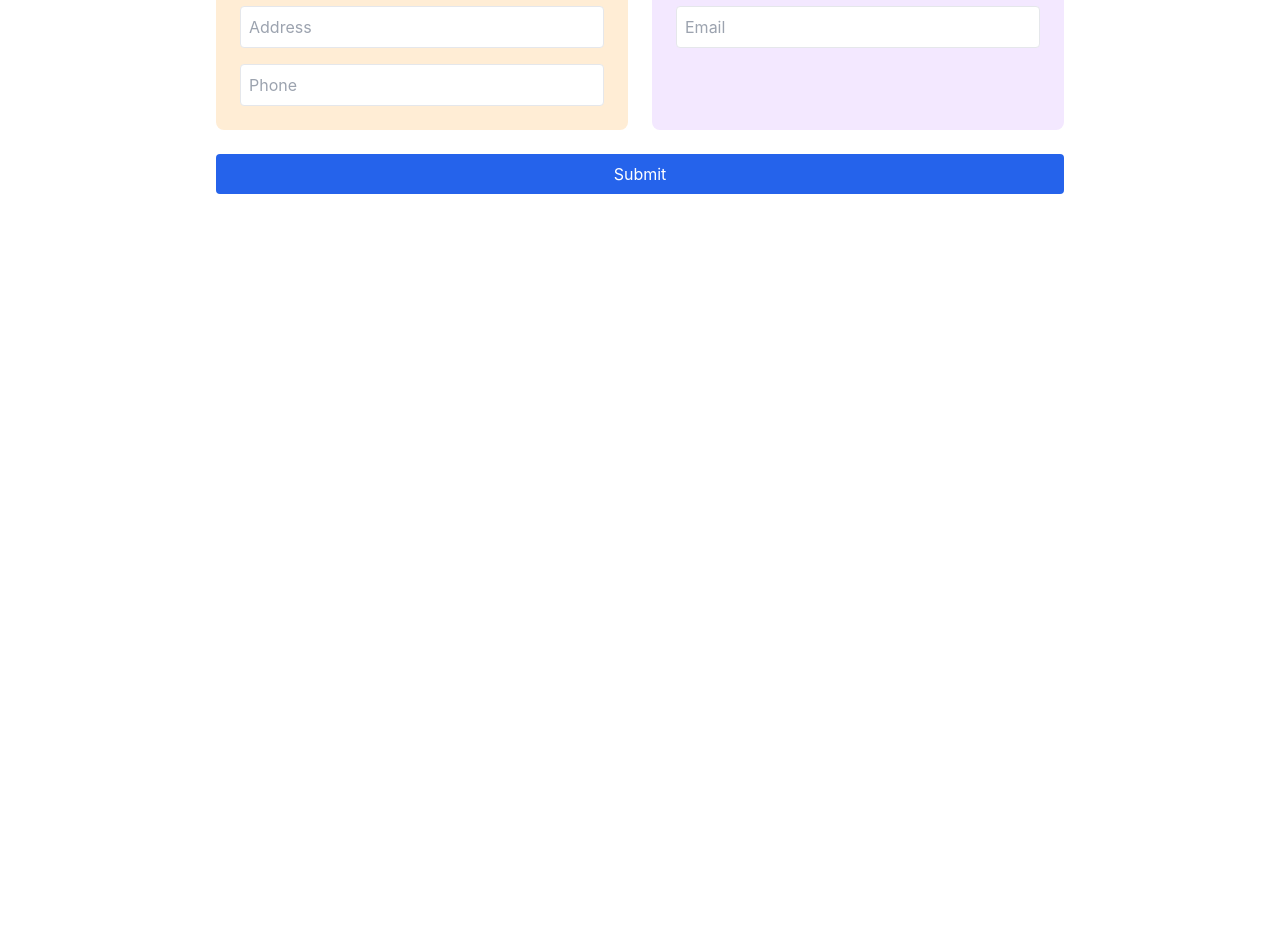
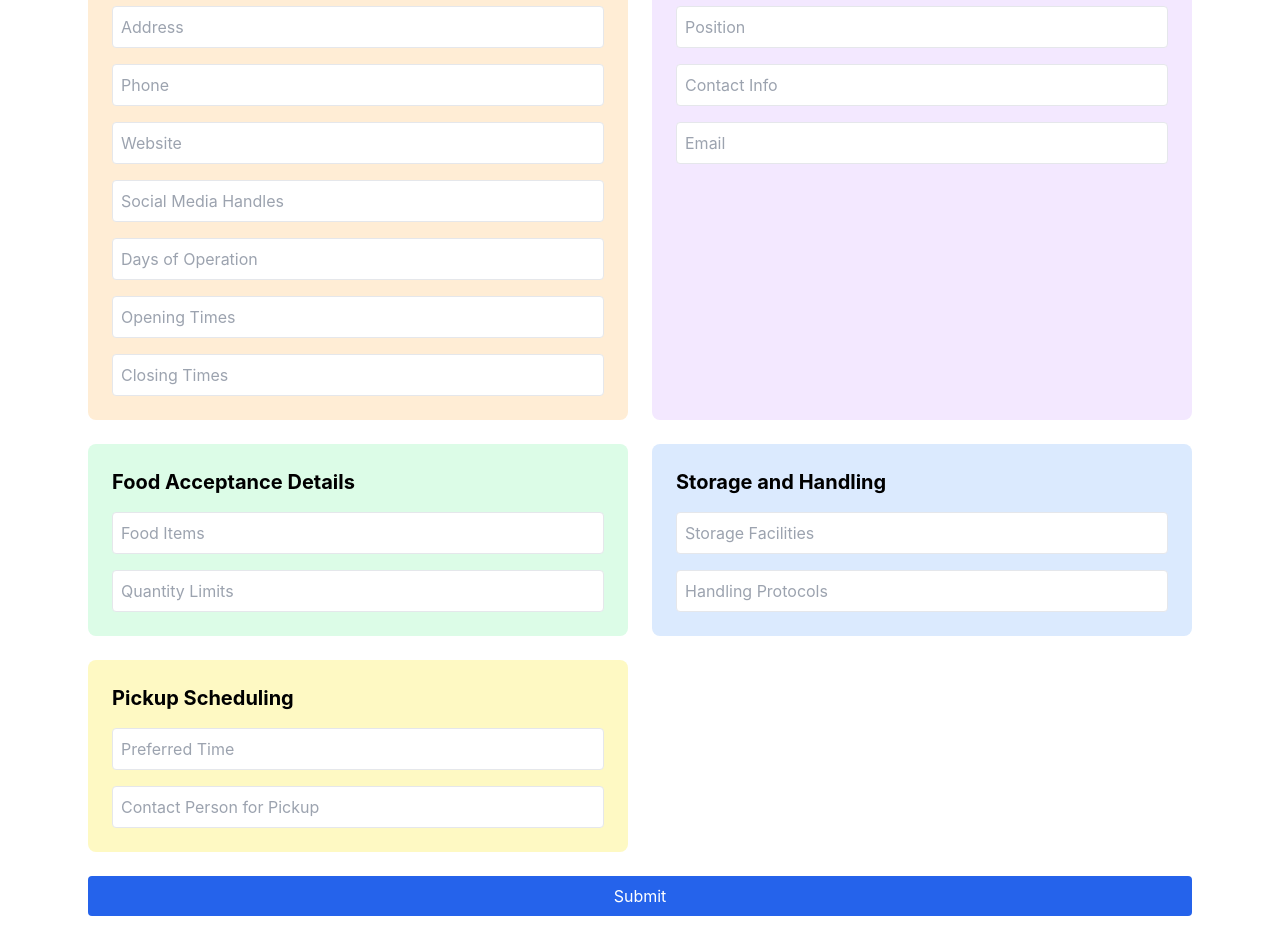
Before and after one commit to mohitraj0801/meal_connect_updated, a React (Create React App) app: page /foodbank-form in a window 1280 px wide. Shown: the part 200-1140 px from the top of the page. Before the commit the page ends 800 px from the top, so only its background shows below. Built offline with nearby package versions, Linux system fonts and the light colour scheme.

Commit message:
updated foodbank form

```diff
--- a/src/App.js
+++ b/src/App.js
@@ -28,7 +28,7 @@ const LoginPage = () => {
 
   return (
     <div className="min-h-screen bg-white">
-      {/* Navigation */}
+
       <nav className="border-b shadow-sm">
         <div className="max-w-6xl mx-auto px-4 py-3">
           <div className="flex items-center justify-between">
@@ -160,12 +160,12 @@ const LoginPage = () => {
   );
 };
 
-// Protected Route Component
+
 const ProtectedRoute = ({ children }) => {
   const navigate = useNavigate();
 
-  // Add your authentication check logic here
-  const isAuthenticated = true; // Replace with actual auth check
+
+  const isAuthenticated = true;
 
   if (!isAuthenticated) {
     navigate('/');
--- a/src/components/FoodBankForm.js
+++ b/src/components/FoodBankForm.js
@@ -11,6 +11,7 @@ const FoodBankForm = () => {
     socialMedia: '',
     daysOfOperation: '',
     openingTimes: '',
+    closingTimes: '',
     contactName: '',
     contactInfo: '',
     email: '',
@@ -20,7 +21,7 @@ const FoodBankForm = () => {
     storageFacilities: '',
     handlingProtocols: '',
     preferredTime: '',
-    contactPerson: ''
+    pickupContactPerson: ''
   });
 
   const handleSubmit = (e) => {
@@ -29,10 +30,10 @@ const FoodBankForm = () => {
   };
 
   return (
-    <div className="max-w-4xl mx-auto p-6">
+    <div className="max-w-6xl mx-auto p-6">
       <h1 className="text-2xl font-bold mb-6">Food Bank Registration</h1>
-      <form onSubmit={handleSubmit} className="space-y-6">
-        <div className="grid grid-cols-1 md:grid-cols-2 gap-6">
+      <form onSubmit={handleSubmit} className="grid grid-cols-1 md:grid-cols-2 gap-6">
+
 
         <div className="bg-orange-100 p-6 rounded-lg">
           <h2 className="text-xl font-bold mb-4">Food Bank Details</h2>
@@ -42,25 +43,60 @@ const FoodBankForm = () => {
               placeholder="Name"
               className="w-full p-2 border rounded"
               value={formData.bankName}
-                onChange={(e) => setFormData({...formData, bankName: e.target.value})}
+              onChange={(e) => setFormData({ ...formData, bankName: e.target.value })}
             />
             <input
               type="text"
               placeholder="Address"
               className="w-full p-2 border rounded"
               value={formData.address}
-                onChange={(e) => setFormData({...formData, address: e.target.value})}
+              onChange={(e) => setFormData({ ...formData, address: e.target.value })}
             />
             <input
               type="text"
               placeholder="Phone"
               className="w-full p-2 border rounded"
               value={formData.phone}
-                onChange={(e) => setFormData({...formData, phone: e.target.value})}
+              onChange={(e) => setFormData({ ...formData, phone: e.target.value })}
             />
-              {/* Add more fields as needed */}
+            <input
+              type="text"
+              placeholder="Website"
+              className="w-full p-2 border rounded"
+              value={formData.website}
+              onChange={(e) => setFormData({ ...formData, website: e.target.value })}
+            />
+            <input
+              type="text"
+              placeholder="Social Media Handles"
+              className="w-full p-2 border rounded"
+              value={formData.socialMedia}
+              onChange={(e) => setFormData({ ...formData, socialMedia: e.target.value })}
+            />
+            <input
+              type="text"
+              placeholder="Days of Operation"
+              className="w-full p-2 border rounded"
+              value={formData.daysOfOperation}
+              onChange={(e) => setFormData({ ...formData, daysOfOperation: e.target.value })}
+            />
+            <input
+              type="text"
+              placeholder="Opening Times"
+              className="w-full p-2 border rounded"
+              value={formData.openingTimes}
+              onChange={(e) => setFormData({ ...formData, openingTimes: e.target.value })}
+            />
+            <input
+              type="text"
+              placeholder="Closing Times"
+              className="w-full p-2 border rounded"
+              value={formData.closingTimes}
+              onChange={(e) => setFormData({ ...formData, closingTimes: e.target.value })}
+            />
           </div>
         </div>
+
 
         <div className="bg-purple-100 p-6 rounded-lg">
           <h2 className="text-xl font-bold mb-4">Contact Person Details</h2>
@@ -70,27 +106,103 @@ const FoodBankForm = () => {
               placeholder="Contact Name"
               className="w-full p-2 border rounded"
               value={formData.contactName}
-                onChange={(e) => setFormData({...formData, contactName: e.target.value})}
+              onChange={(e) => setFormData({ ...formData, contactName: e.target.value })}
+            />
+            <input
+              type="text"
+              placeholder="Position"
+              className="w-full p-2 border rounded"
+              value={formData.position}
+              onChange={(e) => setFormData({ ...formData, position: e.target.value })}
+            />
+            <input
+              type="text"
+              placeholder="Contact Info"
+              className="w-full p-2 border rounded"
+              value={formData.contactInfo}
+              onChange={(e) => setFormData({ ...formData, contactInfo: e.target.value })}
             />
             <input
               type="email"
               placeholder="Email"
               className="w-full p-2 border rounded"
               value={formData.email}
-                onChange={(e) => setFormData({...formData, email: e.target.value})}
+              onChange={(e) => setFormData({ ...formData, email: e.target.value })}
             />
-              {/* Add more fields as needed */}
-            </div>
           </div>
         </div>
 
+
+        <div className="bg-green-100 p-6 rounded-lg">
+          <h2 className="text-xl font-bold mb-4">Food Acceptance Details</h2>
+          <div className="space-y-4">
+            <input
+              type="text"
+              placeholder="Food Items"
+              className="w-full p-2 border rounded"
+              value={formData.foodItems}
+              onChange={(e) => setFormData({ ...formData, foodItems: e.target.value })}
+            />
+            <input
+              type="text"
+              placeholder="Quantity Limits"
+              className="w-full p-2 border rounded"
+              value={formData.quantityLimits}
+              onChange={(e) => setFormData({ ...formData, quantityLimits: e.target.value })}
+            />
+          </div>
+        </div>
+
+
+        <div className="bg-blue-100 p-6 rounded-lg">
+          <h2 className="text-xl font-bold mb-4">Storage and Handling</h2>
+          <div className="space-y-4">
+            <input
+              type="text"
+              placeholder="Storage Facilities"
+              className="w-full p-2 border rounded"
+              value={formData.storageFacilities}
+              onChange={(e) => setFormData({ ...formData, storageFacilities: e.target.value })}
+            />
+            <input
+              type="text"
+              placeholder="Handling Protocols"
+              className="w-full p-2 border rounded"
+              value={formData.handlingProtocols}
+              onChange={(e) => setFormData({ ...formData, handlingProtocols: e.target.value })}
+            />
+          </div>
+        </div>
+
+
+        <div className="bg-yellow-100 p-6 rounded-lg">
+          <h2 className="text-xl font-bold mb-4">Pickup Scheduling</h2>
+          <div className="space-y-4">
+            <input
+              type="text"
+              placeholder="Preferred Time"
+              className="w-full p-2 border rounded"
+              value={formData.preferredTime}
+              onChange={(e) => setFormData({ ...formData, preferredTime: e.target.value })}
+            />
+            <input
+              type="text"
+              placeholder="Contact Person for Pickup"
+              className="w-full p-2 border rounded"
+              value={formData.pickupContactPerson}
+              onChange={(e) => setFormData({ ...formData, pickupContactPerson: e.target.value })}
+            />
+          </div>
+        </div>
+      </form>
+
+
       <button
         type="submit"
-          className="w-full bg-blue-600 text-white py-2 rounded hover:bg-blue-700"
+        className="w-full bg-blue-600 text-white py-2 rounded hover:bg-blue-700 mt-6"
       >
         Submit
       </button>
-      </form>
     </div>
   );
 };
--- a/src/components/RegistrationPage.js
+++ b/src/components/RegistrationPage.js
@@ -11,7 +11,7 @@ const RegistrationPage = () => {
   const [password, setPassword] = useState('');
   const [error, setError] = useState('');
 
-  // Mock credentials
+
   const mockCredentials = {
     restaurant: {
       name: 'restaurant',
@@ -29,13 +29,13 @@ const RegistrationPage = () => {
     e.preventDefault();
     setError('');
 
-    // Basic validation
+
     if (!name || !email || !password || !address) {
       setError('Please fill in all fields');
       return;
     }
 
-    // Mock authentication logic
+
     if (userType === 'restaurant') {
       if (email === mockCredentials.restaurant.email &&
           password === mockCredentials.restaurant.password) {
--- a/src/components/RestaurantForm.js
+++ b/src/components/RestaurantForm.js
@@ -118,7 +118,7 @@ const RestaurantForm = () => {
             </div>
           </div>
 
-          {/* Menu Details */}
+
           <div className="bg-green-100 p-6 rounded-lg">
             <h2 className="text-xl font-bold mb-4">Menu Details</h2>
             <div className="space-y-4">
@@ -139,7 +139,7 @@ const RestaurantForm = () => {
             </div>
           </div>
 
-          {/* Surplus Food Info */}
+
           <div className="bg-yellow-100 p-6 rounded-lg">
             <h2 className="text-xl font-bold mb-4">Surplus Food Info</h2>
             <div className="space-y-4">
@@ -167,7 +167,7 @@ const RestaurantForm = () => {
             </div>
           </div>
 
-          {/* Pick Up Scheduling */}
+
           <div className="bg-blue-100 p-6 rounded-lg">
             <h2 className="text-xl font-bold mb-4">Pick Up Scheduling</h2>
             <div className="space-y-4">
```
Lines whose indentation alone changed are shown as unchanged.
